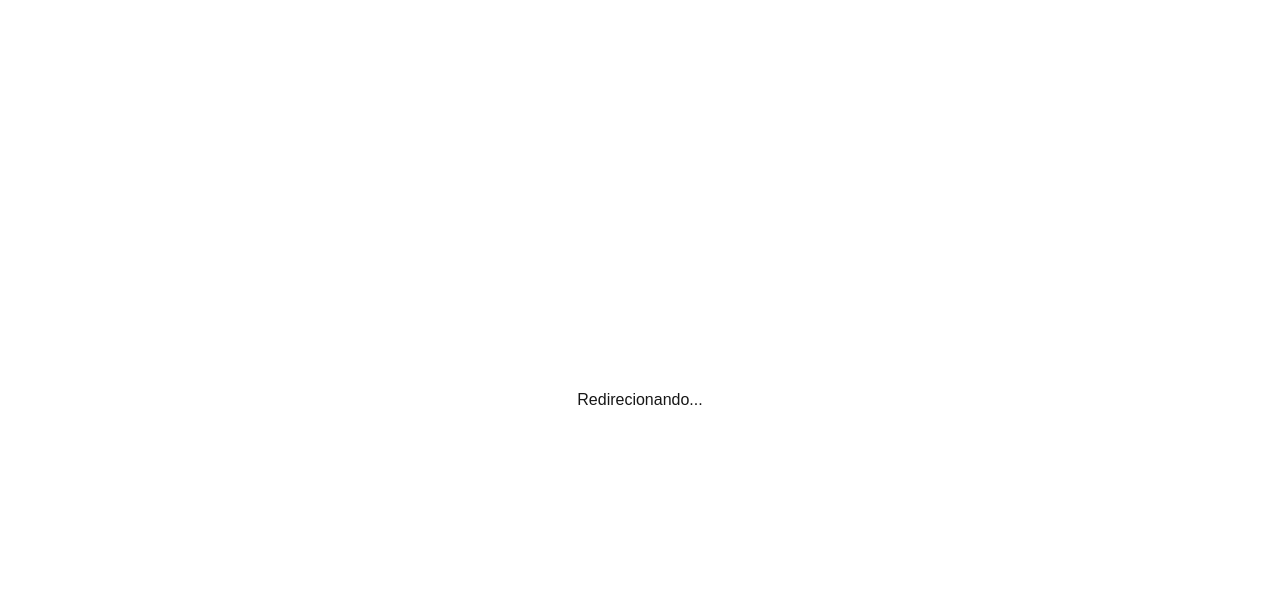
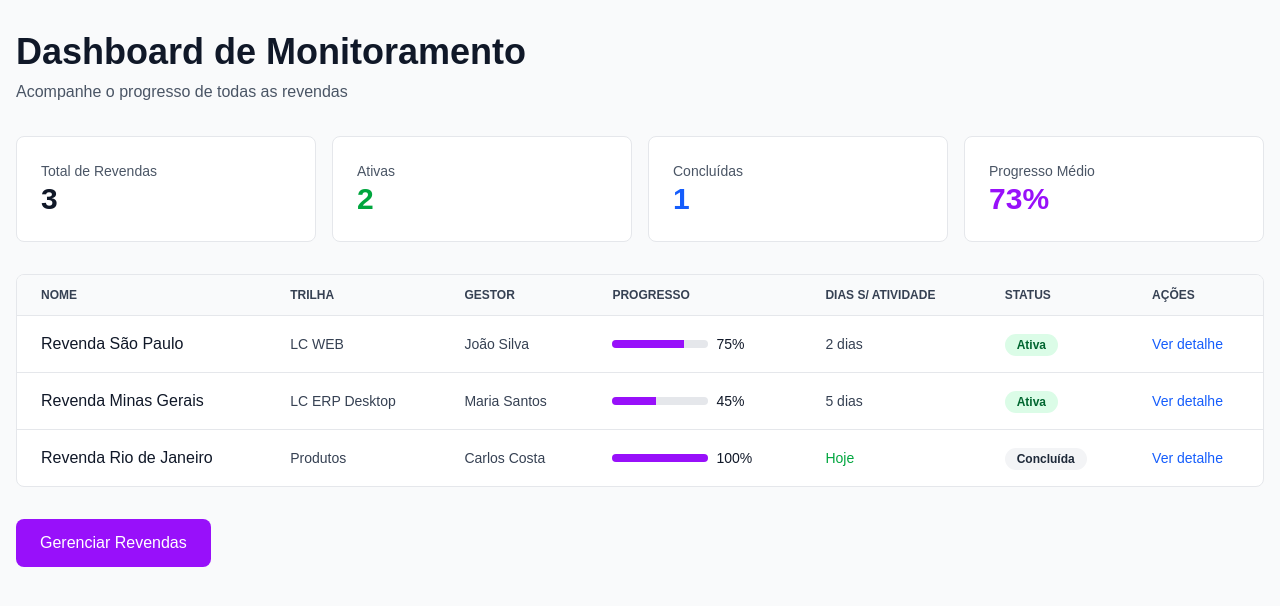
Before and after one commit to gerenciadecontas/decola-revenda, a Next.js app: page /login in a window 1280 px wide. Before the commit this address had no page. Shown: the top 606 px of the page. Built offline with nearby package versions, Linux system fonts and the light colour scheme.

Commit message:
Render dashboard in login page

```diff
--- a/app/login/page.tsx
+++ b/app/login/page.tsx
@@ -1,19 +1,163 @@
-'use client';
+import Link from 'next/link';
 
-import { useEffect } from 'react';
-import { useRouter } from 'next/navigation';
+const mockRevendas = [
+  {
+    id: '1',
+    nome: 'Revenda São Paulo',
+    trilha: { nome: 'LC WEB' },
+    gestor: { full_name: 'João Silva' },
+    percentual: 75,
+    diasSemAtividade: 2,
+    status: 'ativa',
+  },
+  {
+    id: '2',
+    nome: 'Revenda Minas Gerais',
+    trilha: { nome: 'LC ERP Desktop' },
+    gestor: { full_name: 'Maria Santos' },
+    percentual: 45,
+    diasSemAtividade: 5,
+    status: 'ativa',
+  },
+  {
+    id: '3',
+    nome: 'Revenda Rio de Janeiro',
+    trilha: { nome: 'Produtos' },
+    gestor: { full_name: 'Carlos Costa' },
+    percentual: 100,
+    diasSemAtividade: 0,
+    status: 'concluida',
+  },
+];
 
 export default function LoginPage() {
-  const router = useRouter();
-
-  useEffect(() => {
-    // Redireciona para dashboard (sem login por enquanto)
-    router.push('/admin/dashboard');
-  }, [router]);
+  const stats = {
+    totalRevendas: mockRevendas.length,
+    ativas: mockRevendas.filter((r) => r.status === 'ativa').length,
+    concluidas: mockRevendas.filter((r) => r.status === 'concluida').length,
+    mediaProgresso: Math.round(
+      mockRevendas.reduce((sum, r) => sum + r.percentual, 0) / mockRevendas.length
+    ),
+  };
 
   return (
-    <div className="min-h-screen flex items-center justify-center">
-      <p>Redirecionando...</p>
+    <div className="min-h-screen bg-gray-50">
+      <div className="max-w-7xl mx-auto px-4 py-8">
+        <div className="mb-8">
+          <h1 className="text-4xl font-bold text-gray-900">Dashboard de Monitoramento</h1>
+          <p className="text-gray-600 mt-2">Acompanhe o progresso de todas as revendas</p>
+        </div>
+
+        {/* Stats Cards */}
+        <div className="grid grid-cols-1 md:grid-cols-4 gap-4 mb-8">
+          <div className="bg-white rounded-lg border border-gray-200 p-6">
+            <p className="text-gray-600 text-sm">Total de Revendas</p>
+            <p className="text-3xl font-bold text-gray-900">{stats.totalRevendas}</p>
+          </div>
+          <div className="bg-white rounded-lg border border-gray-200 p-6">
+            <p className="text-gray-600 text-sm">Ativas</p>
+            <p className="text-3xl font-bold text-green-600">{stats.ativas}</p>
+          </div>
+          <div className="bg-white rounded-lg border border-gray-200 p-6">
+            <p className="text-gray-600 text-sm">Concluídas</p>
+            <p className="text-3xl font-bold text-blue-600">{stats.concluidas}</p>
+          </div>
+          <div className="bg-white rounded-lg border border-gray-200 p-6">
+            <p className="text-gray-600 text-sm">Progresso Médio</p>
+            <p className="text-3xl font-bold text-purple-600">{stats.mediaProgresso}%</p>
+          </div>
+        </div>
+
+        {/* Revendas Table */}
+        <div className="bg-white rounded-lg border border-gray-200 overflow-hidden">
+          <table className="w-full">
+            <thead className="bg-gray-50 border-b border-gray-200">
+              <tr>
+                <th className="px-6 py-3 text-left text-xs font-semibold text-gray-700 uppercase">
+                  Nome
+                </th>
+                <th className="px-6 py-3 text-left text-xs font-semibold text-gray-700 uppercase">
+                  Trilha
+                </th>
+                <th className="px-6 py-3 text-left text-xs font-semibold text-gray-700 uppercase">
+                  Gestor
+                </th>
+                <th className="px-6 py-3 text-left text-xs font-semibold text-gray-700 uppercase">
+                  Progresso
+                </th>
+                <th className="px-6 py-3 text-left text-xs font-semibold text-gray-700 uppercase">
+                  Dias s/ Atividade
+                </th>
+                <th className="px-6 py-3 text-left text-xs font-semibold text-gray-700 uppercase">
+                  Status
+                </th>
+                <th className="px-6 py-3 text-left text-xs font-semibold text-gray-700 uppercase">
+                  Ações
+                </th>
+              </tr>
+            </thead>
+            <tbody className="divide-y divide-gray-200">
+              {mockRevendas.map((revenda) => (
+                <tr key={revenda.id} className="hover:bg-gray-50 transition-colors">
+                  <td className="px-6 py-4 font-medium text-gray-900">{revenda.nome}</td>
+                  <td className="px-6 py-4 text-sm text-gray-700">{revenda.trilha.nome}</td>
+                  <td className="px-6 py-4 text-sm text-gray-700">{revenda.gestor.full_name}</td>
+                  <td className="px-6 py-4">
+                    <div className="flex items-center gap-2">
+                      <div className="w-24 h-2 bg-gray-200 rounded-full overflow-hidden">
+                        <div
+                          className="h-full bg-purple-600"
+                          style={{ width: `${revenda.percentual}%` }}
+                        />
+                      </div>
+                      <span className="text-sm font-medium text-gray-900">{revenda.percentual}%</span>
+                    </div>
+                  </td>
+                  <td className="px-6 py-4 text-sm text-gray-700">
+                    {revenda.diasSemAtividade === 0 ? (
+                      <span className="text-green-600">Hoje</span>
+                    ) : (
+                      <span>{revenda.diasSemAtividade} dias</span>
+                    )}
+                  </td>
+                  <td className="px-6 py-4">
+                    <span
+                      className={`px-3 py-1 rounded-full text-xs font-semibold ${
+                        revenda.status === 'ativa'
+                          ? 'bg-green-100 text-green-800'
+                          : revenda.status === 'pausada'
+                          ? 'bg-yellow-100 text-yellow-800'
+                          : 'bg-gray-100 text-gray-800'
+                      }`}
+                    >
+                      {revenda.status === 'ativa'
+                        ? 'Ativa'
+                        : revenda.status === 'pausada'
+                        ? 'Pausada'
+                        : 'Concluída'}
+                    </span>
+                  </td>
+                  <td className="px-6 py-4 text-sm">
+                    <Link href={`/admin/revendas/${revenda.id}`} className="text-blue-600 hover:underline">
+                      Ver detalhe
+                    </Link>
+                  </td>
+                </tr>
+              ))}
+            </tbody>
+          </table>
+        </div>
+
+        {/* Action Buttons */}
+        <div className="mt-8 flex gap-4">
+          <Link
+            href="/admin/revendas"
+            className="px-6 py-3 bg-purple-600 text-white rounded-lg hover:bg-purple-700 transition-colors font-medium"
+          >
+            Gerenciar Revendas
+          </Link>
+        </div>
+      </div>
     </div>
   );
 }
```
